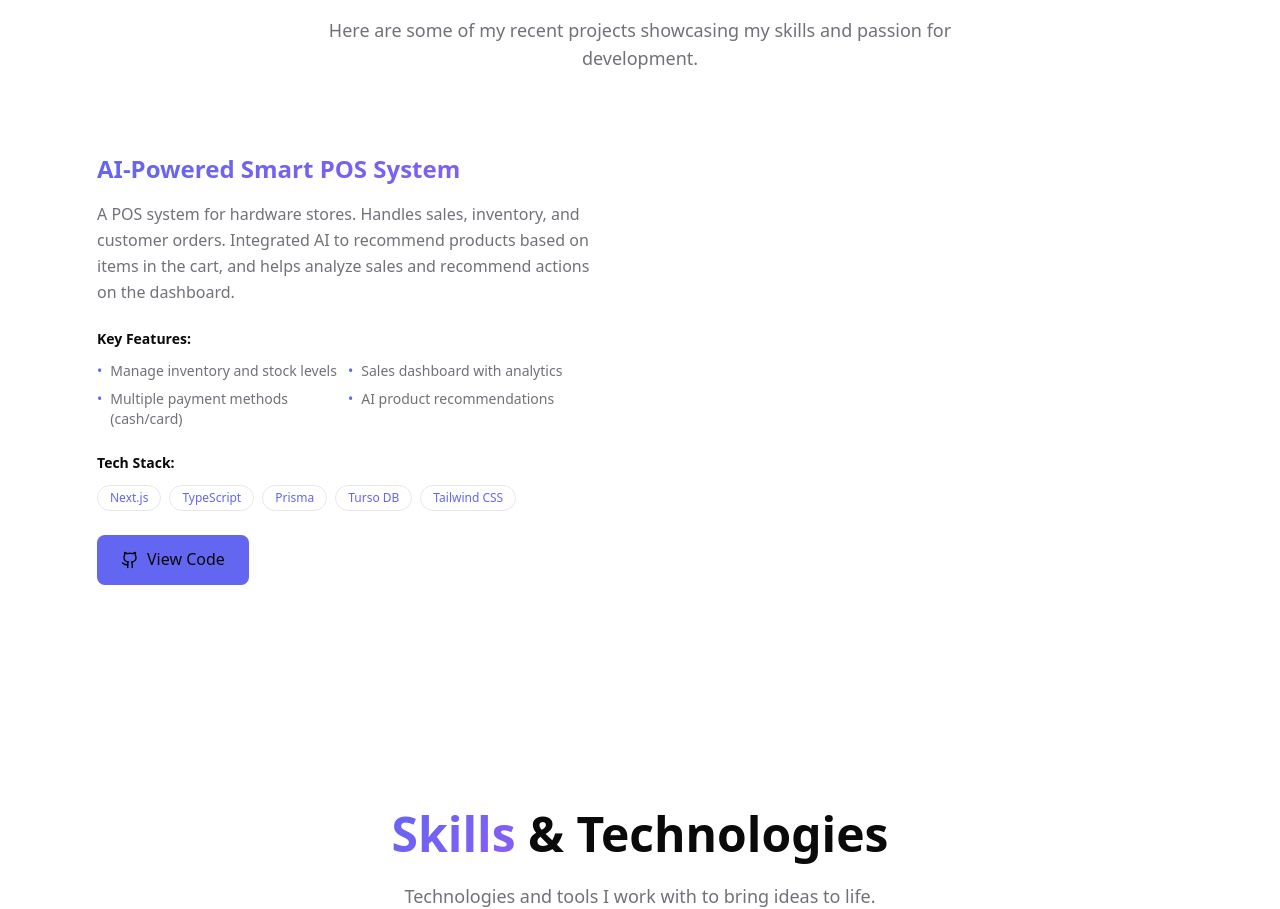
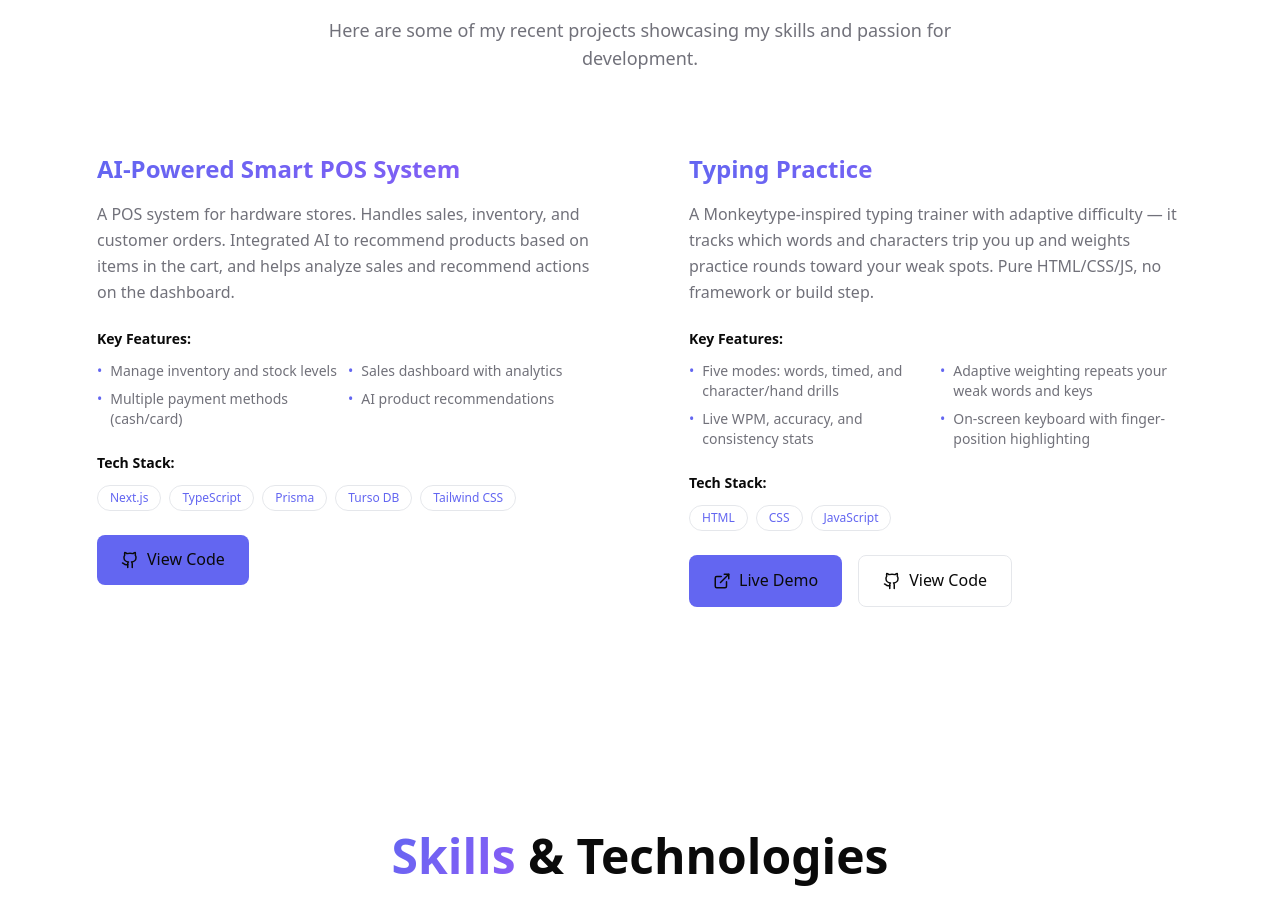
Before and after one commit to Nut-Phitsavath/portfolio, a Next.js app: page / in a window 1280 px wide. Shown: the part 1497-2406 px from the top of the page. Built offline with nearby package versions, Linux system fonts and the light colour scheme.

Commit message:
Add Typing Practice project card

```diff
--- a/components/Projects.tsx
+++ b/components/Projects.tsx
@@ -1,7 +1,7 @@
 'use client';
 
 import { motion } from 'framer-motion';
-import { Github } from 'lucide-react';
+import { ExternalLink, Github } from 'lucide-react';
 
 export default function Projects() {
     const projects = [
@@ -16,6 +16,20 @@ export default function Projects() {
                 "Sales dashboard with analytics",
                 "Multiple payment methods (cash/card)",
                 "AI product recommendations"
+            ]
+        },
+        {
+            title: "Typing Practice",
+            description: "A Monkeytype-inspired typing trainer with adaptive difficulty — it tracks which words and characters trip you up and weights practice rounds toward your weak spots. Pure HTML/CSS/JS, no framework or build step.",
+            techStack: ["HTML", "CSS", "JavaScript"],
+            liveUrl: "https://nut-phitsavath.github.io/typing-practice/",
+            githubUrl: "https://github.com/Nut-Phitsavath/typing-practice",
+            gradient: "from-emerald-500 to-teal-600",
+            features: [
+                "Five modes: words, timed, and character/hand drills",
+                "Adaptive weighting repeats your weak words and keys",
+                "Live WPM, accuracy, and consistency stats",
+                "On-screen keyboard with finger-position highlighting"
             ]
         }
     ];
@@ -92,11 +106,24 @@ export default function Projects() {
 
                                 {/* Links */}
                                 <div className="flex gap-4">
+                                    {project.liveUrl && (
+                                        <a
+                                            href={project.liveUrl}
+                                            target="_blank"
+                                            rel="noopener noreferrer"
+                                            className="flex items-center gap-2 px-6 py-3 rounded-lg bg-primary text-primary-foreground hover:bg-primary/90 transition-colors font-medium"
+                                        >
+                                            <ExternalLink size={18} />
+                                            Live Demo
+                                        </a>
+                                    )}
                                     <a
                                         href={project.githubUrl}
                                         target="_blank"
                                         rel="noopener noreferrer"
-                                        className="flex items-center gap-2 px-6 py-3 rounded-lg bg-primary text-primary-foreground hover:bg-primary/90 transition-colors font-medium"
+                                        className={project.liveUrl
+                                            ? "flex items-center gap-2 px-6 py-3 rounded-lg border border-primary/20 hover:bg-primary/10 transition-colors font-medium"
+                                            : "flex items-center gap-2 px-6 py-3 rounded-lg bg-primary text-primary-foreground hover:bg-primary/90 transition-colors font-medium"}
                                     >
                                         <Github size={18} />
                                         View Code
```
